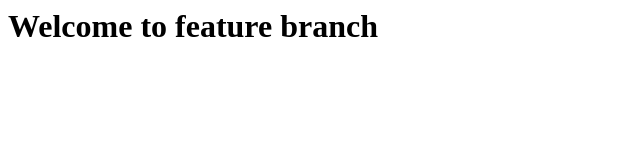
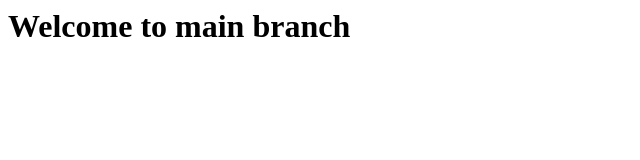
Before and after one commit to shahinashaikh-debug/GitPractical, a plain HTML site: page index.html in a window 1280 px wide. Shown: the whole page, without its empty margins (0-640 px from the left). Drawn offline with Linux system fonts and the light colour scheme.

Commit message:
updated main branch

```diff
--- a/index.html
+++ b/index.html
@@ -1,5 +1,5 @@
 <html>
 <body>
-<h1> Welcome to feature branch </h1>
+<h1> Welcome to main branch </h1>
 </body>
 </html>
```
